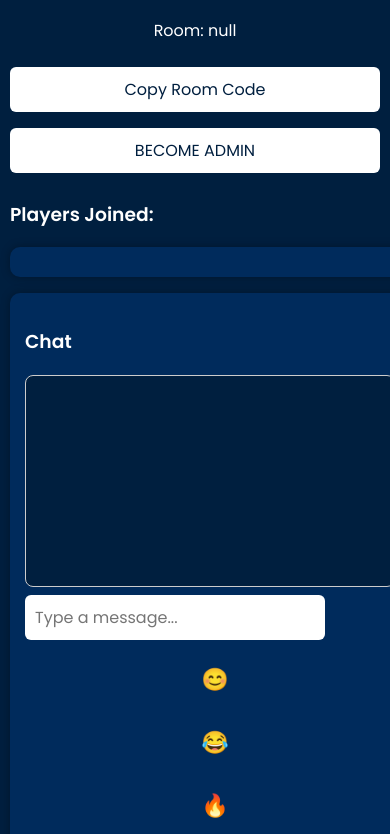
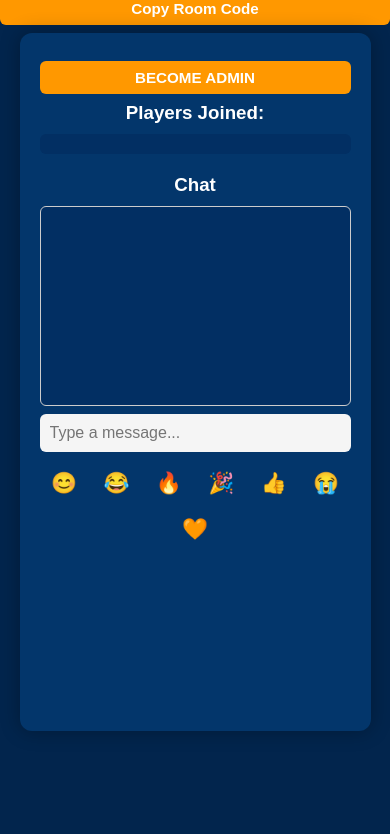
Before and after one commit to Prithivraj005/SPELLO, a website: page game.html in a window 390 px wide. Shown: the part 83-917 px from the top of the page. After the commit the page ends 844 px from the top, so only its background shows below. Drawn offline with nearby package versions, Linux system fonts and the light colour scheme; no server answers.

Commit message:
Update styles.css

```diff
--- a/styles.css
+++ b/styles.css
@@ -1,185 +1,162 @@
-/* ================================
-   Global Styles
-   ================================ */
-@import url('https://fonts.googleapis.com/css2?family=Poppins:wght@400;600&display=swap');
+/* ===========================
+   SPELLO - Fullscreen UI
+   =========================== */
 
-body {
-  font-family: 'Poppins', sans-serif;
-  background-color: #001f3f; /* Navy Blue */
-  color: white;
+/* Reset */
+* {
   margin: 0;
   padding: 0;
+  box-sizing: border-box;
+}
+
+/* Fullscreen layout */
+html, body {
+  height: 100%;
+  width: 100%;
+  background-color: #02254d;
+  font-family: 'Poppins', sans-serif;
+  color: #fff;
   display: flex;
   flex-direction: column;
+}
+
+/* Main structure fills screen */
+body {
+  display: flex;
+  flex-direction: column;
+  justify-content: center;
   align-items: center;
-  justify-content: flex-start;
   min-height: 100vh;
 }
 
-/* ================================
-   Shared Components
-   ================================ */
+/* Headings */
 h1 {
+  text-align: center;
+  font-size: 2rem;
+  font-weight: 700;
+  letter-spacing: 1px;
+  margin-bottom: 10px;
+}
+
+/* Room code display */
+#room-code-display {
+  text-align: center;
   font-weight: 600;
-  margin-top: 20px;
+  margin-bottom: 10px;
+}
+
+/* Common containers */
+.container, #top-bar {
+  width: 100%;
+  max-width: 500px;
+  background-color: #03366b;
+  border-radius: 12px;
+  padding: 25px;
+  box-shadow: 0 0 20px rgba(0,0,0,0.3);
   text-align: center;
 }
 
-input, button {
-  font-family: 'Poppins', sans-serif;
+/* Make sure game page expands fully */
+#top-bar {
+  flex: 1;
+  display: flex;
+  flex-direction: column;
+  justify-content: flex-start;
+  overflow-y: auto;
+  margin-bottom: 30px;
+}
+
+/* Inputs and buttons */
+input, select, button {
+  width: 100%;
   padding: 10px;
-  font-size: 1em;
-  margin: 10px;
+  margin: 8px 0;
   border: none;
   border-radius: 6px;
-  box-sizing: border-box;
+  font-size: 1rem;
 }
 
-input[type="text"] {
-  width: 300px;
+input {
+  background-color: #f5f5f5;
+  color: #333;
 }
 
 button {
-  background-color: white;
-  color: #001f3f;
+  background-color: #ff9800;
+  color: #fff;
+  font-weight: 600;
   cursor: pointer;
-  transition: background-color 0.3s ease;
+  transition: 0.25s;
 }
 
 button:hover {
-  background-color: #cce0ff;
+  background-color: #e68900;
 }
 
-/* ================================
-   INDEX PAGE
-   ================================ */
-.container {
-  display: flex;
-  flex-direction: column;
-  align-items: center;
-  justify-content: center;
-  margin-top: 100px;
-  background-color: #002b5c;
-  padding: 30px;
-  border-radius: 10px;
-  box-shadow: 0 0 15px rgba(0, 0, 0, 0.3);
+/* Lists and boxes */
+#player-list, #chat-box, #submitted-words {
+  list-style: none;
+  background-color: #022f63;
+  border-radius: 6px;
+  padding: 10px;
+  margin-top: 10px;
+  width: 100%;
+  text-align: left;
 }
 
-#room-display {
-  font-size: 1rem;
-  color: #fff;
-  margin-top: 10px;
-}
-
-/* ================================
-   GAME PAGE
-   ================================ */
-#admin-controls,
-#player-list,
-#chat-container,
-#wordSubmitSection,
-#leaderboard {
-  width: 90%;
-  max-width: 600px;
-  background-color: #002b5c;
-  padding: 20px;
-  border-radius: 10px;
+/* Chat section */
+#chat-container {
+  width: 100%;
   margin-top: 20px;
-  box-shadow: 0 0 10px rgba(0,0,0,0.3);
 }
 
 #chat-box {
-  background-color: #001f3f;
-  border: 1px solid #004080;
   height: 180px;
   overflow-y: auto;
-  padding: 10px;
-  border-radius: 8px;
 }
 
-.emoji-button {
-  font-size: 22px;
-  background: none;
+#emoji-picker button {
+  width: auto;
+  margin: 3px;
+  font-size: 1.3rem;
+  background: transparent;
   border: none;
   cursor: pointer;
-  margin: 5px;
 }
 
-.emoji-button:hover {
-  transform: scale(1.2);
+/* Play again & leaderboard section */
+#leaderboard, #play-again-btn {
+  margin-top: 20px;
 }
 
-#player-list li {
-  list-style: none;
-  background-color: #003366;
-  margin: 6px 0;
-  padding: 8px;
-  border-radius: 5px;
+/* Scroll handling */
+body, html {
+  overflow: hidden;
 }
 
-.winner-text {
-  color: gold;
-  font-weight: bold;
-  margin-left: 10px;
+#top-bar {
+  overflow-y: auto;
+  scrollbar-width: thin;
+  scrollbar-color: #ff9800 #022f63;
 }
 
-/* ================================
-   Responsive Design
-   ================================ */
+/* Responsive mobile adjustments */
 @media (max-width: 768px) {
-  body {
-    font-size: 16px;
-    padding: 10px;
-  }
-
-  .container {
+  .container, #top-bar {
     width: 90%;
-    max-width: 380px;
-    text-align: center;
-    margin-top: 40px;
     padding: 20px;
   }
 
   h1 {
     font-size: 1.6rem;
-    margin-bottom: 1rem;
   }
 
-  input,
   button {
-    width: 100%;
-    margin: 8px 0;
-  }
-
-  #create-btn,
-  #join-btn {
-    background-color: #f0f0f0;
-    color: #001f3f;
-    font-weight: bold;
-  }
-
-  #player-list,
-  #chat-container,
-  #admin-controls,
-  #leaderboard,
-  #wordSubmitSection {
-    width: 100%;
-    margin-top: 15px;
-    padding: 15px;
-  }
-
-  .word-input-form {
-    flex-direction: column;
-    align-items: stretch;
-    gap: 8px;
+    padding: 8px;
+    font-size: 0.95rem;
   }
 
   #chat-box {
     height: 150px;
   }
-
-  #room-display {
-    font-size: 1rem;
-    margin-top: 12px;
-  }
 }
```
